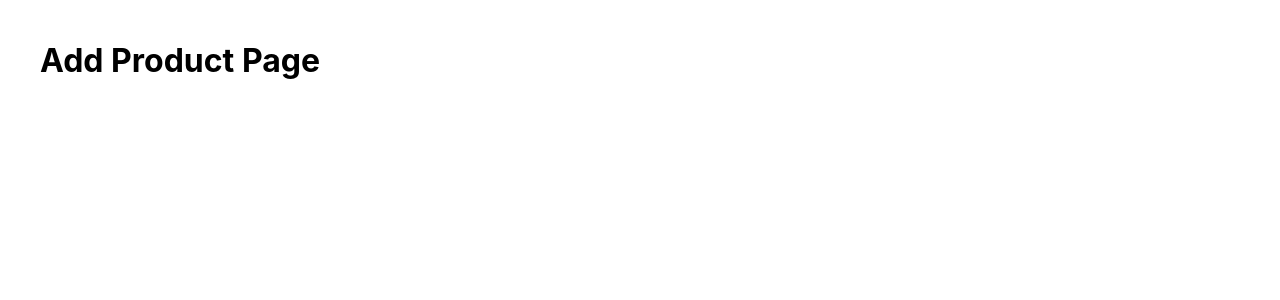
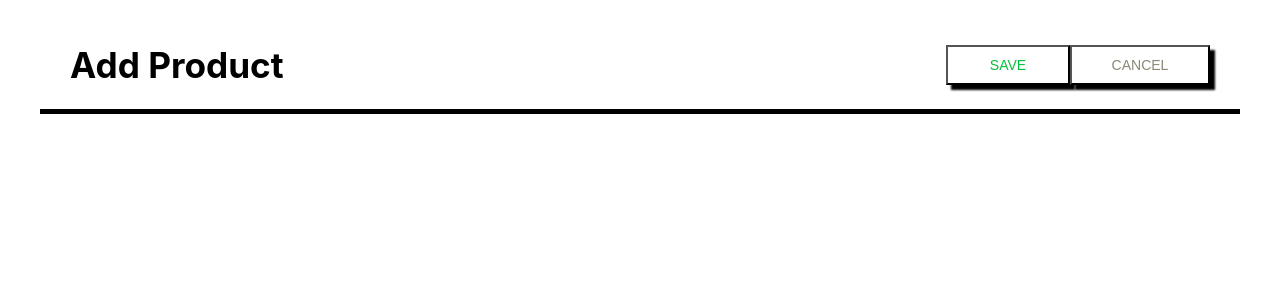
Before and after one commit to AbdelwahabTop/scandiweb-ui, a React (Create React App) app: page /add-product in a window 1280 px wide. Shown: the top 300 px of the page. Built offline with nearby package versions, Linux system fonts and the light colour scheme.

Commit message:
dynamic products and buttons

```diff
--- a/src/components/Header/header.component.jsx
+++ b/src/components/Header/header.component.jsx
@@ -1,13 +1,10 @@
-import { Container, Title, ButtonsContainer, Button } from "./header.style";
+import { Container, Title, ButtonsContainer } from "./header.style";
 
-const Header = () => {
+const Header = ({ title, children }) => {
   return (
     <Container>
-      <Title>Product List</Title>
-      <ButtonsContainer>
-        <Button>Sort by</Button>
-        <Button>Sort by</Button>
-      </ButtonsContainer>
+      <Title>{title}</Title>
+      <ButtonsContainer>{children}</ButtonsContainer>
     </Container>
   );
 };
--- a/src/components/Header/header.style.jsx
+++ b/src/components/Header/header.style.jsx
@@ -17,7 +17,7 @@ export const ButtonsContainer = styled.div`
   display: flex;
   align-items: center;
   justify-content: space-between;
-  width: 20%;
+  width: 22%;
   margin-right: 30px;
 `;
 
--- /dev/null
+++ b/src/components/button/button.component.jsx
@@ -0,0 +1,31 @@
+import {
+  BaseButton,
+  AddProductButton,
+  MassDeleteButton,
+  SaveButton,
+  CancelButton,
+} from "./button.styles";
+
+export const BUTTON_TYPE_CLASSES = {
+  base: "base",
+  add: "add",
+  save: "save",
+  cancel: "cancel",
+  delete: "delete",
+};
+
+const getButton = (buttonType = BUTTON_TYPE_CLASSES.base) =>
+  ({
+    [BUTTON_TYPE_CLASSES.base]: BaseButton,
+    [BUTTON_TYPE_CLASSES.add]: AddProductButton,
+    [BUTTON_TYPE_CLASSES.save]: SaveButton,
+    [BUTTON_TYPE_CLASSES.cancel]: CancelButton,
+    [BUTTON_TYPE_CLASSES.delete]: MassDeleteButton,
+  }[buttonType]);
+
+const Button = ({ children, buttonType, ...otherProps }) => {
+  const CustomButton = getButton(buttonType);
+  return <CustomButton {...otherProps}>{children}</CustomButton>;
+};
+
+export default Button;
--- /dev/null
+++ b/src/components/button/button.styles.jsx
@@ -0,0 +1,60 @@
+import styled from "styled-components";
+
+export const BaseButton = styled.button`
+  background-color: white;
+  color: black;
+  border-color: black;
+  width: 130px;
+  height: 40px;
+  box-shadow: 5px 5px 2px 0px black;
+  font-size: 14px;
+  transition: color 0.7s ease, background-color 0.7s ease, border 0.7s ease,
+    box-shadow 0.7s ease;
+`;
+
+export const AddProductButton = styled(BaseButton)`
+  color: #1e90ff;
+
+  &:hover {
+    color: white;
+    background-color: #1e90ff;
+    border: none;
+    box-shadow: 5px 5px 8px 0px #00004d;
+  }
+`;
+
+export const MassDeleteButton = styled(BaseButton)`
+  color: #ff4c4c;
+  width: 150px;
+
+  &:hover {
+    color: white;
+    background-color: #ff4c4c;
+    border: none;
+    box-shadow: 5px 5px 8px 0px #990000;
+  }
+`;
+
+export const SaveButton = styled(BaseButton)`
+  color: #03c03c;
+  width: 140px;
+
+  &:hover {
+    color: white;
+    background-color: #03c03c;
+    border: none;
+    box-shadow: 5px 5px 8px 0px #004225;
+  }
+`;
+
+export const CancelButton = styled(BaseButton)`
+  color: #8b8878;
+  width: 140px;
+
+  &:hover {
+    color: white;
+    background-color: #8b8878;
+    border: none;
+    box-shadow: 5px 5px 8px 0px black;
+  }
+`;
--- a/src/components/product-card/product-card.component.jsx
+++ b/src/components/product-card/product-card.component.jsx
@@ -1,24 +1,18 @@
-import { Container, Data } from "./product-card.styles";
+import { Container, Data, CheckBox } from "./product-card.styles";
 
-function ProductCard() {
+function ProductCard({ data, setChecked }) {
+  console.log(data);
   return (
     <Container>
       <div>
-        <input type="checkbox" />
+        <CheckBox type="checkbox" />
       </div>
+
       <Data>
-        {/* <div className="product-card__title"> */}
-        <div>Product Title</div>
-        {/* </div> */}
-        {/* <div className="product-card__price"> */}
-        <div>Product Price</div>
-        {/* </div> */}
-        {/* <div className="product-card__button"> */}
-        <div>Product Price</div>
-        {/* </div> */}
-        {/* <div className="product-card__button"> */}
-        <div>Product Price</div>
-        {/* </div> */}
+        <div>{data.sku}</div>
+        <div>{data.name}</div>
+        <div>{data.price} $</div>
+        <div>{data.description}</div>
       </Data>
     </Container>
   );
--- a/src/components/product-card/product-card.styles.jsx
+++ b/src/components/product-card/product-card.styles.jsx
@@ -7,13 +7,22 @@ export const Container = styled.div`
   flex-direction: column;
   padding: 1rem;
   //   border-radius: 0.5rem;
-  box-shadow: 5px 5px 2px 0px black;
+  box-shadow: 10px 10px 2px 0px black;
   border: black solid 2px;
+`;
+
+export const CheckBox = styled.input`
+  height: 20px;
+  width: 20px;
+  cursor: pointer;
 `;
 
 export const Data = styled.div`
   width: 100%;
+  height: 60%;
   display: flex;
   flex-direction: column;
+  justify-content: space-around;
   align-items: center;
+  margin-top: 0.7rem;
 `;
--- a/src/routes/add-product-page/add-product-page.components.jsx
+++ b/src/routes/add-product-page/add-product-page.components.jsx
@@ -1,7 +1,16 @@
+import { Link } from "react-router-dom";
+import Button from "../../components/button/button.component";
+import Header from "../../components/header/header.component";
+
 function AddProductPage() {
   return (
     <div>
-      <h1>Add Product Page</h1>
+      <Header title={"Add Product"}>
+        <Button buttonType={"save"}>SAVE</Button>
+        <Link to="/">
+          <Button buttonType={"cancel"}>CANCEL</Button>
+        </Link>
+      </Header>
     </div>
   );
 }
--- a/src/routes/add-product-page/add-product-page.styles.jsx
+++ b/src/routes/add-product-page/add-product-page.styles.jsx
@@ -0,0 +1 @@
+import styled from "styled-components";
--- a/src/routes/products-page/products-page.components.jsx
+++ b/src/routes/products-page/products-page.components.jsx
@@ -1,17 +1,46 @@
-// import ProductCard from "../components/ProductCard";
-import Header from "../../components/Header/header.component";
+import { useEffect, useState } from "react";
+import Header from "../../components/header/header.component";
 import ProductCard from "../../components/product-card/product-card.component";
 import { Container, ProductsContainer } from "./products-page.styles";
+import { Link } from "react-router-dom";
+import Button from "../../components/button/button.component";
+import { getProducts } from "../../utils/dataCrud";
 
 function ProductsPage() {
+  const [products, setProducts] = useState([]);
+  const [checked, setChecked] = useState([]);
+
+  useEffect(() => {
+    const fetchProducts = async () => {
+      let res = await getProducts();
+      setProducts(res.data);
+    };
+    fetchProducts();
+  }, []);
+
   return (
     <Container>
       {/* Header */}
-      <Header />
+      <Header title={"Products List"}>
+        <Link to="/add-product" style={{ textDecoration: "none" }}>
+          <Button buttonType={"add"}>ADD</Button>
+        </Link>
+        <Button buttonType={"delete"}>MASS DELETE</Button>
+      </Header>
 
       {/* Products */}
       <ProductsContainer>
-        <ProductCard />
+        {products.length > 0 ? (
+          products.map((product) => (
+            <ProductCard
+              data={product}
+              key={product.id}
+              setChecked={setChecked}
+            />
+          ))
+        ) : (
+          <h3>No products to display, try add some</h3>
+        )}
       </ProductsContainer>
 
       {/* Footer */}
--- a/src/routes/products-page/products-page.styles.jsx
+++ b/src/routes/products-page/products-page.styles.jsx
@@ -2,8 +2,14 @@ import styled from "styled-components";
 
 export const Container = styled.div`
   margin-lift: 30px;
+  width: 100%;
 `;
 
 export const ProductsContainer = styled.div`
+  display: grid;
+  grid-template-columns: repeat(4, 1fr);
+  grid-gap: 40px;
   margin-top: 40px;
+  margin-left: 10px;
+  width: 100%;
 `;
--- /dev/null
+++ b/src/utils/dataCrud.js
@@ -0,0 +1,8 @@
+import axios from "axios";
+
+const PRODUCTS_URL = "https://www.shido.dev/listing/products";
+
+export const getProducts = async () => {
+  let products = await axios.get(PRODUCTS_URL);
+  return products;
+};
```
Also changed, not shown: src/components/products-page/products-page.components.jsx (added, +19 -0 lines).
